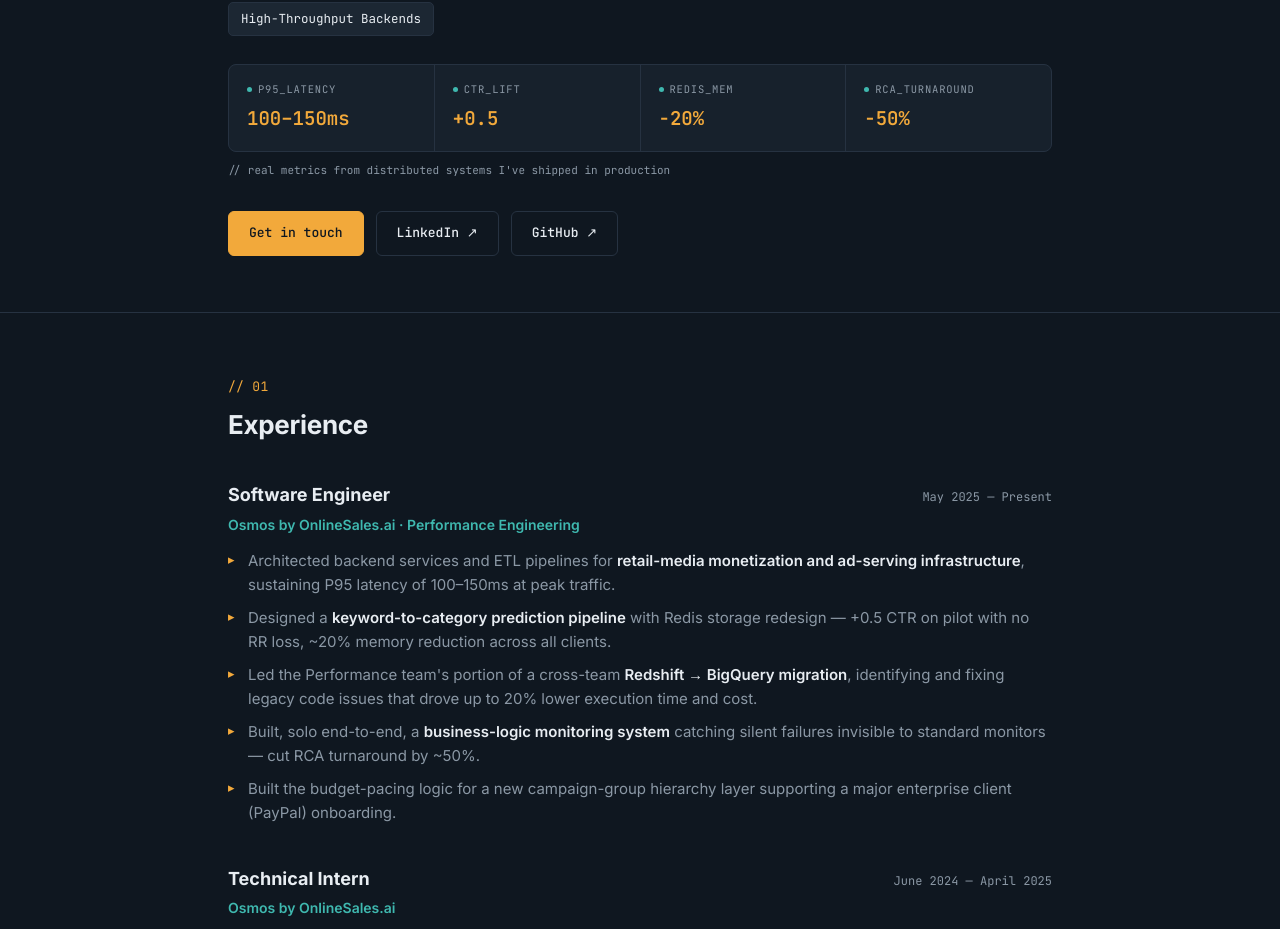
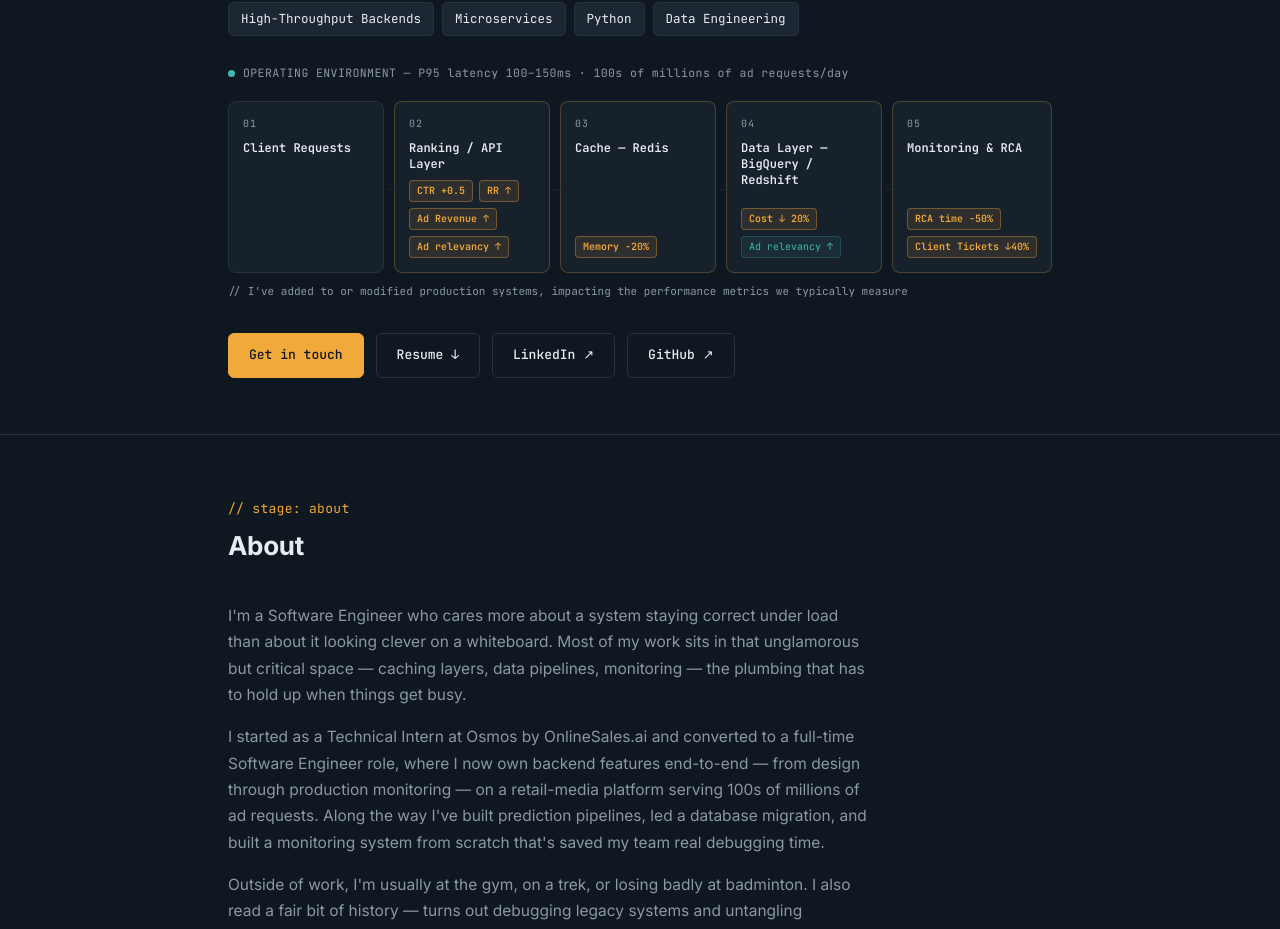
Before and after one commit to ManasPl/ManasPl-portfolio, a React (Vite) app: page / in a window 1280 px wide. Shown: the part 518-1447 px from the top of the page. Built offline with nearby package versions, Linux system fonts and the light colour scheme.

Commit message:
Some new Addition

```diff
--- a/src/App.jsx
+++ b/src/App.jsx
@@ -1,5 +1,6 @@
 import Nav from './components/Nav.jsx'
 import Hero from './components/Hero.jsx'
+import About from './components/About.jsx'
 import Experience from './components/Experience.jsx'
 import Projects from './components/Projects.jsx'
 import Skills from './components/Skills.jsx'
@@ -11,6 +12,7 @@ export default function App() {
     <>
       <Nav />
       <Hero />
+      <About />
       <Experience />
       <Projects />
       <Skills />
--- /dev/null
+++ b/src/components/About.jsx
@@ -0,0 +1,35 @@
+import useReveal from '../useReveal.js'
+
+export default function About() {
+  const titleRef = useReveal()
+
+  return (
+    <section id="about">
+      <div className="wrap">
+        <div className="sectionlabel">// stage: about</div>
+        <h2 className="sectiontitle reveal" ref={titleRef}>About</h2>
+
+        <p className="about-text">
+          I'm a Software Engineer who cares more about a system staying correct under
+          load than about it looking clever on a whiteboard. Most of my work sits in
+          that unglamorous but critical space — caching layers, data pipelines,
+          monitoring — the plumbing that has to hold up when things get busy.
+        </p>
+        <p className="about-text">
+          I started as a Technical Intern at Osmos by OnlineSales.ai and converted to
+          a full-time Software Engineer role, where I now own backend features
+          end-to-end — from design through production monitoring — on a retail-media
+          platform serving 100s of millions of ad requests. Along the way I've built
+          prediction pipelines, led a database migration, and built a monitoring
+          system from scratch that's saved my team real debugging time.
+        </p>
+        <p className="about-text" style={{ marginBottom: 0 }}>
+          Outside of work, I'm usually at the gym, on a trek, or losing badly at
+          badminton. I also read a fair bit of history — turns out debugging legacy
+          systems and untangling historical events require a similar kind of
+          patience.
+        </p>
+      </div>
+    </section>
+  )
+}
--- a/src/components/Contact.jsx
+++ b/src/components/Contact.jsx
@@ -9,7 +9,7 @@ export default function Contact() {
   return (
     <section id="contact">
       <div className="wrap contact-inner">
-        <div className="sectionlabel reveal" style={{ justifyContent: 'center', display: 'flex' }} ref={labelRef}>// 04</div>
+        <div className="sectionlabel reveal" style={{ justifyContent: 'center', display: 'flex' }} ref={labelRef}>// stage: deploy</div>
         <h2 className="reveal" ref={headingRef}>Let's build something reliable.</h2>
         <p className="reveal" ref={textRef}>
           Open to backend and distributed-systems roles — in ad-tech/retail-media or
--- a/src/components/Experience.jsx
+++ b/src/components/Experience.jsx
@@ -5,22 +5,38 @@ const JOBS = [
     role: 'Software Engineer',
     date: 'May 2025 — Present',
     org: 'Osmos by OnlineSales.ai · Performance Engineering',
+    intro: (
+      <>
+        Own backend features end-to-end — from design through production
+        monitoring — on a retail-media/ad-tech platform. Work spans ranking
+        algorithms, ETL pipeline architecture, caching design, and the monitoring
+        layer that keeps all of it honest in production.
+      </>
+    ),
     bullets: [
-      <>Architected backend services and ETL pipelines for <b>retail-media monetization and ad-serving infrastructure</b>, sustaining P95 latency of 100–150ms at peak traffic.</>,
-      <>Designed a <b>keyword-to-category prediction pipeline</b> with Redis storage redesign — +0.5 CTR on pilot with no RR loss, ~20% memory reduction across all clients.</>,
-      <>Led the Performance team's portion of a cross-team <b>Redshift → BigQuery migration</b>, identifying and fixing legacy code issues that drove up to 20% lower execution time and cost.</>,
-      <>Built, solo end-to-end, a <b>business-logic monitoring system</b> catching silent failures invisible to standard monitors — cut RCA turnaround by ~50%.</>,
-      <>Built the budget-pacing logic for a new campaign-group hierarchy layer supporting a major enterprise client (PayPal) onboarding.</>,
+      <>Architected backend services and ETL pipelines for <b>retail-media monetization and ad-serving infrastructure</b>, sustaining P95 latency of 100–150ms at peak traffic across multiple marketplaces.</>,
+      <>Designed a <b>keyword-to-category prediction pipeline</b> with a fallback path to the legacy system, and redesigned the Redis storage layout for keyword-to-category mappings — result: +0.5 CTR on the pilot client with no RR loss, and ~20% Redis memory reduction across all clients on rollout.</>,
+      <>Led the Performance team's portion of a cross-team <b>Redshift → BigQuery migration</b> — rewrote queries for BigQuery-native execution, refactored ETL workflows, and shipped an automated parity-validation framework that diffs on primary keys/emails. In the process, identified and fixed legacy code issues the framework surfaced, driving up to 20% lower pipeline execution time and cloud cost.</>,
+      <>Built, solo end-to-end, a <b>business-logic monitoring system</b> that catches silent failures invisible to standard service/data monitors — undersized models, malformed or out-of-range inputs, logically incorrect algorithm output — cutting RCA turnaround for leadership escalations by ~50%.</>,
+      <>Built the budget-pacing logic for a new campaign-group hierarchy layer introduced to support a major enterprise client (PayPal) onboarding, ensuring correct behavior across both single-campaign and grouped-campaign configurations.</>,
+      <>Built automated frameworks for ETL validation, API monitoring, and QA regression; rotate through production on-call, triaging pipeline failures and driving root-cause analysis.</>,
     ],
   },
   {
     role: 'Technical Intern',
     date: 'June 2024 — April 2025',
     org: 'Osmos by OnlineSales.ai',
+    intro: (
+      <>
+        Started on infrastructure, transitioned into Performance Engineering —
+        working across ETL cost optimization, legacy pipeline modernization, and
+        internal microservices.
+      </>
+    ),
     bullets: [
-      <>Optimized a BigQuery-to-BigQuery workflow with a MERGE-based strategy — ~40% lower compute cost, ~50% faster ETL execution.</>,
-      <>Modernized a legacy brand-extraction pipeline — 2× brand coverage, +0.2 avg CTR across major clients.</>,
-      <>Shipped Node.js and Python microservices for internal data-processing workflows and APIs.</>,
+      <>Optimized the BigQuery-to-BigQuery fetch-and-store workflow by implementing a <b>MERGE-based strategy</b> in a hybrid Redshift–BigQuery ETL pipeline — ~40% lower BigQuery compute costs and ~50% faster ETL execution.</>,
+      <>Modernized a legacy brand-extraction pipeline with new extraction logic and a real-time fallback path — 2× brand coverage, +0.2 avg CTR across major clients, while holding P95 latency at 100–150ms in a latency-sensitive production service.</>,
+      <>Designed and shipped Node.js and Python microservices for internal data-processing workflows and APIs; instrumented automated job-orchestration and monitoring for ETL pipelines across BigQuery and Redshift.</>,
     ],
   },
 ]
@@ -34,6 +50,7 @@ function Job({ job }) {
         <div className="job-date">{job.date}</div>
       </div>
       <div className="job-org">{job.org}</div>
+      <p className="job-intro">{job.intro}</p>
       <ul>
         {job.bullets.map((b, i) => <li key={i}>{b}</li>)}
       </ul>
@@ -46,7 +63,7 @@ export default function Experience() {
   return (
     <section id="experience">
       <div className="wrap">
-        <div className="sectionlabel">// 01</div>
+        <div className="sectionlabel">// stage: experience</div>
         <h2 className="sectiontitle reveal" ref={titleRef}>Experience</h2>
         {JOBS.map((job) => <Job job={job} key={job.role} />)}
       </div>
--- a/src/components/Hero.jsx
+++ b/src/components/Hero.jsx
@@ -1,17 +1,62 @@
-const METRICS = [
-  { label: 'P95_LATENCY', value: '100–150ms' },
-  { label: 'CTR_LIFT', value: '+0.5' },
-  { label: 'REDIS_MEM', value: '−20%' },
-  { label: 'RCA_TURNAROUND', value: '−50%' },
-]
-
 const CAPABILITIES = [
   'Distributed Systems',
   'Scalability',
   'Fault-Tolerant Design',
   'ETL Architecture',
   'High-Throughput Backends',
+  'Microservices',
+  'Python',
+  'Data Engineering',
 ]
+
+const FLOW_NODES = [
+  {
+    step: '01',
+    title: 'Client Requests',
+    impact: false,
+    chips: [],
+  },
+  {
+    step: '02',
+    title: 'Ranking / API Layer',
+    impact: true,
+    chips: [
+      { text: 'CTR +0.5', amber: true },
+      { text: 'RR ↑', amber: true },
+      { text: 'Ad Revenue ↑', amber: true },
+      { text: 'Ad relevancy ↑', amber: true },
+    ],
+  },
+  {
+    step: '03',
+    title: 'Cache — Redis',
+    impact: true,
+    chips: [{ text: 'Memory −20%', amber: true }],
+  },
+  {
+    step: '04',
+    title: 'Data Layer — BigQuery / Redshift',
+    impact: true,
+    chips: [
+      { text: 'Cost ↓ 20%', amber: true },
+      { text: 'Ad relevancy ↑', amber: false },
+    ],
+  },
+  {
+    step: '05',
+    title: 'Monitoring & RCA',
+    impact: true,
+    chips: [
+      { text: 'RCA time −50%', amber: true },
+      { text: 'Client Tickets ↓40%', amber: true },
+    ],
+  },
+]
+
+// import.meta.env.BASE_URL resolves to the Vite `base` config value at build
+// time (e.g. '/ManasPl-portfolio/' on GitHub Pages, '/' elsewhere) — this
+// keeps the resume link working regardless of where the site is deployed.
+const RESUME_URL = `${import.meta.env.BASE_URL}ManasPal_Resume_Revised.pdf`
 
 export default function Hero() {
   return (
@@ -31,8 +76,7 @@ export default function Hero() {
           I'm <b>Manas Pal</b>, a Software Engineer designing high-throughput backend
           services, ETL pipelines, and distributed data infrastructure. Currently
           applying that at <b>Osmos by OnlineSales.ai</b>, in the ad-tech / retail-media
-          domain — building systems that serve <b>100s of millions of requests</b> at
-          P95 latency of 100–150ms.
+          domain — building systems that serve <b>100s of millions of requests</b> a day.
         </p>
 
         <div className="tagrow" style={{ marginBottom: 28 }}>
@@ -41,18 +85,35 @@ export default function Hero() {
           ))}
         </div>
 
-        <div className="statusbar">
-          {METRICS.map((m) => (
-            <div className="metric" key={m.label}>
-              <div className="label"><span className="mdot"></span>{m.label}</div>
-              <div className="value">{m.value}</div>
+        <div className="envline">
+          <span className="dot" style={{ animation: 'none' }}></span>
+          OPERATING ENVIRONMENT — P95 latency 100–150ms · 100s of millions of ad requests/day
+        </div>
+
+        <div className="flowdiagram">
+          {FLOW_NODES.map((n) => (
+            <div className={`fnode${n.impact ? ' fnode-impact' : ''}`} key={n.step}>
+              <div className="fnode-step">{n.step}</div>
+              <div className="fnode-title">{n.title}</div>
+              {n.chips.length > 0 && (
+                <div className="fnode-impact-row">
+                  {n.chips.map((c) => (
+                    <span className={`fchip${c.amber ? ' fchip-amber' : ''}`} key={c.text}>
+                      {c.text}
+                    </span>
+                  ))}
+                </div>
+              )}
             </div>
           ))}
         </div>
-        <div className="statuscaption">// real metrics from distributed systems I've shipped in production</div>
+        <div className="statuscaption">
+          // I've added to or modified production systems, impacting the performance metrics we typically measure
+        </div>
 
         <div className="cta-row">
           <a className="btn btn-primary" href="mailto:manaspal9827@gmail.com">Get in touch</a>
+          <a className="btn btn-ghost" href={RESUME_URL} target="_blank" rel="noopener noreferrer">Resume ↓</a>
           <a className="btn btn-ghost" href="https://www.linkedin.com/in/manaspl/" target="_blank" rel="noopener noreferrer">LinkedIn ↗</a>
           <a className="btn btn-ghost" href="https://github.com/ManasPl" target="_blank" rel="noopener noreferrer">GitHub ↗</a>
         </div>
--- a/src/components/Nav.jsx
+++ b/src/components/Nav.jsx
@@ -4,6 +4,7 @@ export default function Nav() {
       <div className="wrap">
         <div className="logo">manas<span>.pal</span></div>
         <div className="navlinks">
+          <a href="#about">About</a>
           <a href="#experience">Experience</a>
           <a href="#projects">Projects</a>
           <a href="#skills">Skills</a>
--- a/src/components/Projects.jsx
+++ b/src/components/Projects.jsx
@@ -59,7 +59,7 @@ export default function Projects() {
   return (
     <section id="projects">
       <div className="wrap">
-        <div className="sectionlabel">// 02</div>
+        <div className="sectionlabel">// stage: projects</div>
         <h2 className="sectiontitle reveal" ref={titleRef}>Projects</h2>
         <div className="projects">
           {PROJECTS.map((p) => <ProjectCard p={p} key={p.title} />)}
--- a/src/components/Skills.jsx
+++ b/src/components/Skills.jsx
@@ -42,7 +42,7 @@ export default function Skills() {
   return (
     <section id="skills">
       <div className="wrap">
-        <div className="sectionlabel">// 03</div>
+        <div className="sectionlabel">// stage: skills</div>
         <h2 className="sectiontitle reveal" ref={titleRef}>Skills</h2>
         {GROUPS.map((g) => <Group group={g} key={g.heading} />)}
       </div>
--- a/src/index.css
+++ b/src/index.css
@@ -63,32 +63,57 @@ h1 .accent{color:var(--amber);}
 }
 .subhead b{color:var(--text);font-weight:600;}
 
-/* STATUS STRIP */
-.statusbar{
+/* ENV LINE + FLOW DIAGRAM (signature element) */
+.envline{
+  font-family:var(--mono);font-size:11.5px;color:var(--muted);
+  letter-spacing:0.4px;margin-bottom:18px;display:flex;align-items:center;gap:8px;
+}
+.flowdiagram{
   display:grid;
-  grid-template-columns:repeat(auto-fit,minmax(150px,1fr));
-  gap:1px;
-  background:var(--border);
-  border:1px solid var(--border);
-  border-radius:8px;
-  overflow:hidden;
+  grid-template-columns:repeat(5,1fr);
+  gap:10px;
   margin-bottom:8px;
 }
-.metric{background:var(--panel);padding:16px 18px;}
-.metric .label{
-  font-family:var(--mono);font-size:10.5px;color:var(--muted);
-  letter-spacing:0.8px;text-transform:uppercase;margin-bottom:6px;
-  display:flex;align-items:center;gap:6px;
+.fnode{
+  background:var(--panel);border:1px solid var(--border);border-radius:8px;
+  padding:14px 14px;position:relative;
+  display:flex;flex-direction:column;gap:8px;
 }
-.metric .mdot{width:5px;height:5px;border-radius:50%;background:var(--teal);flex-shrink:0;}
-.metric .value{font-family:var(--mono);font-size:19px;font-weight:600;color:var(--amber);}
-.statuscaption{font-family:var(--mono);font-size:11px;color:var(--muted);margin-top:10px;}
+.fnode:not(:last-child)::after{
+  content:'→';position:absolute;right:-16px;top:50%;
+  transform:translateY(-50%);color:var(--border);font-size:14px;z-index:1;
+}
+.fnode-step{
+  font-family:var(--mono);font-size:10px;color:var(--muted);
+  letter-spacing:1px;
+}
+.fnode-title{
+  font-family:var(--mono);font-size:12px;color:var(--text);font-weight:600;
+  line-height:1.35;
+}
+.fnode-impact{border-color:rgba(242,169,59,0.25);}
+.fnode-impact-row{display:flex;flex-wrap:wrap;gap:6px;margin-top:auto;}
+.fchip{
+  font-family:var(--mono);font-size:10px;color:var(--teal);
+  background:rgba(63,184,175,0.08);border:1px solid rgba(63,184,175,0.25);
+  padding:2px 7px;border-radius:4px;white-space:nowrap;
+}
+.fchip-amber{
+  color:var(--amber);background:rgba(242,169,59,0.1);
+  border-color:rgba(242,169,59,0.35);font-weight:600;
+}
+.statuscaption{font-family:var(--mono);font-size:11px;color:var(--muted);margin-top:10px;margin-bottom:8px;}
+
+@media (max-width: 900px){
+  .flowdiagram{grid-template-columns:repeat(3,1fr);}
+  .fnode:nth-child(3n)::after{display:none;}
+}
 
 .cta-row{display:flex;gap:12px;margin-top:32px;flex-wrap:wrap;}
 .btn{
   font-family:var(--mono);font-size:13px;font-weight:500;
   padding:11px 20px;border-radius:6px;border:1px solid var(--border);
-  transition:all .2s;display:inline-block;
+  transition:all .2s;display:inline-block;cursor:pointer;
 }
 .btn-primary{background:var(--amber);color:var(--bg);border-color:var(--amber);}
 .btn-primary:hover{background:#ffbe5c;}
@@ -103,6 +128,8 @@ h1 .accent{color:var(--amber);}
 .sectiontitle{font-size:26px;font-weight:700;margin-bottom:36px;letter-spacing:-0.3px;}
 section{padding:64px 0;border-top:1px solid var(--border);}
 
+.about-text{color:var(--muted);font-size:15.5px;max-width:640px;margin-bottom:16px;line-height:1.7;}
+
 /* EXPERIENCE */
 .job{margin-bottom:40px;}
 .job:last-child{margin-bottom:0;}
@@ -110,6 +137,7 @@ section{padding:64px 0;border-top:1px solid var(--border);}
 .job-role{font-size:18px;font-weight:700;}
 .job-date{font-family:var(--mono);font-size:12px;color:var(--muted);}
 .job-org{color:var(--teal);font-size:14px;font-weight:600;margin-bottom:12px;}
+.job-intro{color:var(--muted);font-size:14px;line-height:1.6;margin-bottom:14px;max-width:640px;}
 .job ul{list-style:none;}
 .job li{position:relative;padding-left:20px;margin-bottom:9px;color:var(--muted);font-size:15px;}
 .job li::before{content:"▸";position:absolute;left:0;color:var(--amber);font-size:13px;}
@@ -118,37 +146,13 @@ section{padding:64px 0;border-top:1px solid var(--border);}
 /* PROJECTS */
 .projects{display:grid;grid-template-columns:1fr 1fr;gap:16px;}
 @media(max-width:640px){.projects{grid-template-columns:1fr;}}
-
-/* MOBILE FIXES */
-@media (max-width: 600px){
-  .wrap{padding:0 18px;}
-  nav .wrap{height:auto;padding:12px 18px;flex-wrap:wrap;row-gap:8px;}
-  .navlinks{gap:16px;font-size:11.5px;flex-wrap:wrap;row-gap:6px;}
-  .hero{padding:48px 0 40px;}
-  h1{font-size:clamp(28px,8vw,40px);}
-  .subhead{font-size:16px;}
-  .statusbar{grid-template-columns:1fr 1fr;}
-  .metric{padding:14px;}
-  .metric .value{font-size:16px;}
-  .cta-row{gap:10px;}
-  .btn{padding:10px 16px;font-size:12.5px;}
-  section{padding:44px 0;}
-  .sectiontitle{font-size:22px;margin-bottom:26px;}
-  .job-head{flex-direction:column;align-items:flex-start;gap:2px;}
-  .projects{gap:12px;}
-  .contact-links{gap:10px;}
-}
-
-@media (max-width: 380px){
-  .navlinks{gap:10px;font-size:10.5px;}
-  .statusbar{grid-template-columns:1fr;}
-}
 .card{
   background:var(--panel);border:1px solid var(--border);border-radius:10px;
   padding:22px;transition:border-color .2s, transform .2s;
 }
 .card:hover{border-color:var(--teal);transform:translateY(-2px);}
 .card h3{font-size:16px;font-weight:700;margin-bottom:8px;}
+.card h3 a:hover{text-decoration:underline;text-decoration-color:var(--teal);}
 .card p{font-size:13.5px;color:var(--muted);margin-bottom:14px;}
 .stack{display:flex;flex-wrap:wrap;gap:6px;}
 .chip{
@@ -193,3 +197,26 @@ footer{
 }
 
 a:focus-visible, button:focus-visible{outline:2px solid var(--teal);outline-offset:2px;}
+
+/* MOBILE FIXES */
+@media (max-width: 600px){
+  .wrap{padding:0 18px;}
+  nav .wrap{height:auto;padding:12px 18px;flex-wrap:wrap;row-gap:8px;}
+  .navlinks{gap:16px;font-size:11.5px;flex-wrap:wrap;row-gap:6px;}
+  .hero{padding:48px 0 40px;}
+  h1{font-size:clamp(28px,8vw,40px);}
+  .subhead{font-size:16px;}
+  .flowdiagram{grid-template-columns:1fr;}
+  .fnode::after{display:none;}
+  .cta-row{gap:10px;}
+  .btn{padding:10px 16px;font-size:12.5px;}
+  section{padding:44px 0;}
+  .sectiontitle{font-size:22px;margin-bottom:26px;}
+  .job-head{flex-direction:column;align-items:flex-start;gap:2px;}
+  .projects{gap:12px;}
+  .contact-links{gap:10px;}
+}
+
+@media (max-width: 380px){
+  .navlinks{gap:10px;font-size:10.5px;}
+}
--- a/src/useReveal.js
+++ b/src/useReveal.js
@@ -1,7 +1,6 @@
 import { useEffect, useRef } from 'react'
 
 // Adds the 'in' class to an element when it scrolls into view.
-// Respects prefers-reduced-motion by relying on CSS to no-op the transition.
 export default function useReveal() {
   const ref = useRef(null)
 
--- a/vite.config.js
+++ b/vite.config.js
@@ -1,6 +1,11 @@
 import { defineConfig } from 'vite'
 import react from '@vitejs/plugin-react'
 
+// Base is set for GitHub Pages project-page deployment:
+// https://manaspl.github.io/ManasPl-portfolio/
+// If you deploy elsewhere (Vercel/Netlify, or a custom domain), change this
+// to '/' — otherwise asset paths (JS/CSS/resume PDF) will 404.
 export default defineConfig({
+  base: '/ManasPl-portfolio/',
   plugins: [react()],
 })
```
Also changed, not shown: 2 other files (tests, documents, lock files or other folders).
